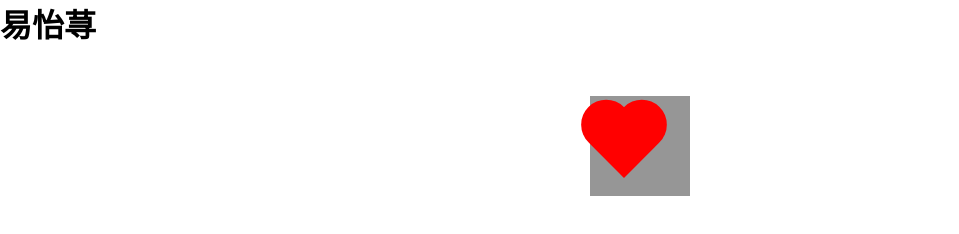
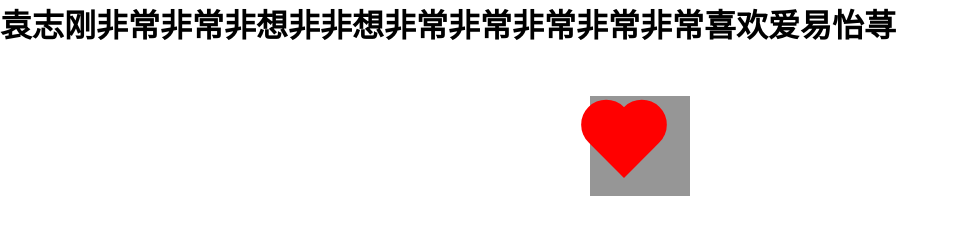
Before and after one commit to yzg492/yzg492.github.io, a plain HTML site: page index.html in a window 1280 px wide. Shown: the whole page, without its empty margins (0-959 px from the left). Drawn offline with Linux system fonts and the light colour scheme.

Commit message:
Update index.html

```diff
--- a/index.html
+++ b/index.html
@@ -1,4 +1,4 @@
-<h1>易怡荨<h1>
+<h1>袁志刚非常非常非想非非想非常非常非常非常非常喜欢爱易怡荨<h1>
 <!DOCTYPE html>
 <html>
 <head>
```
